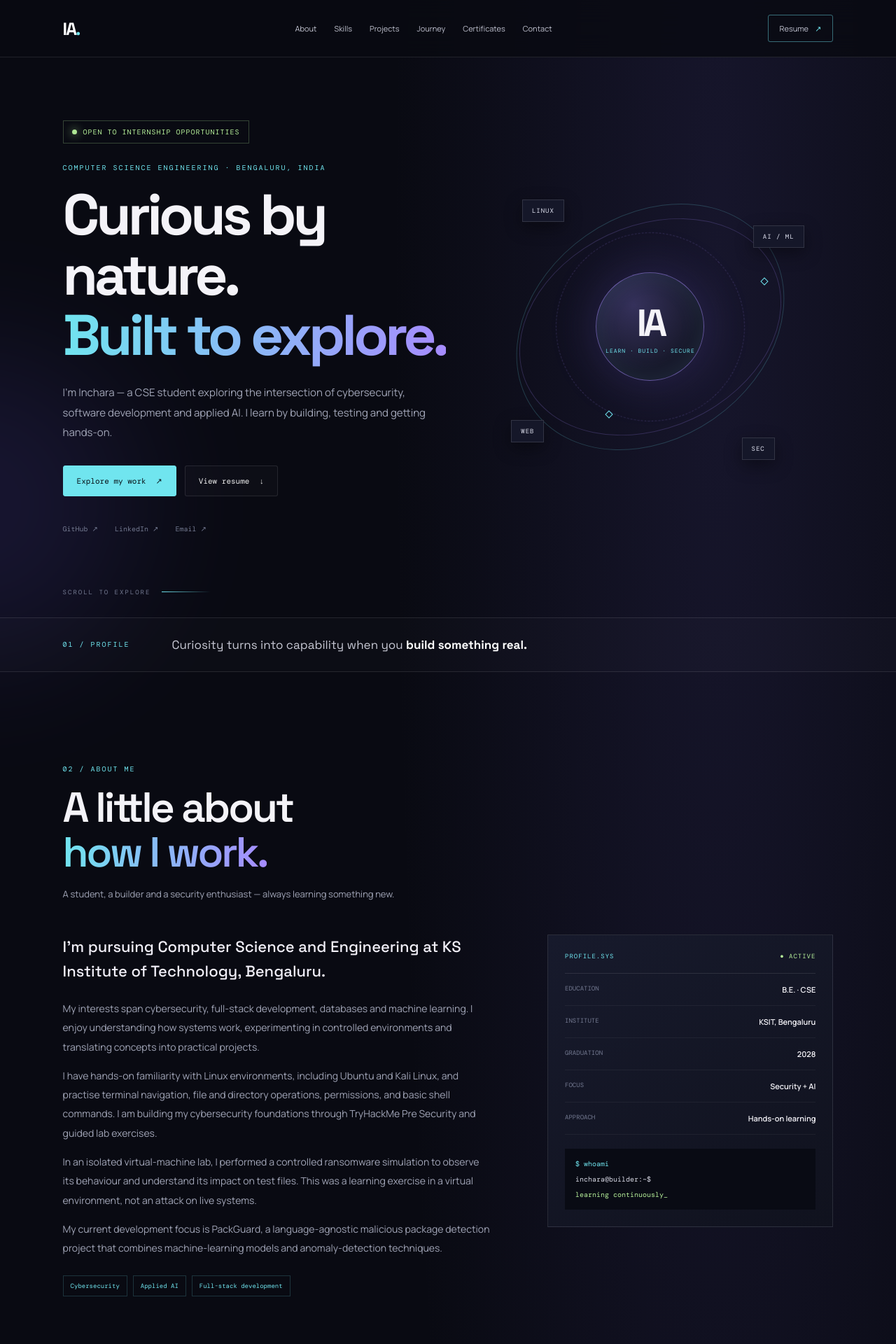
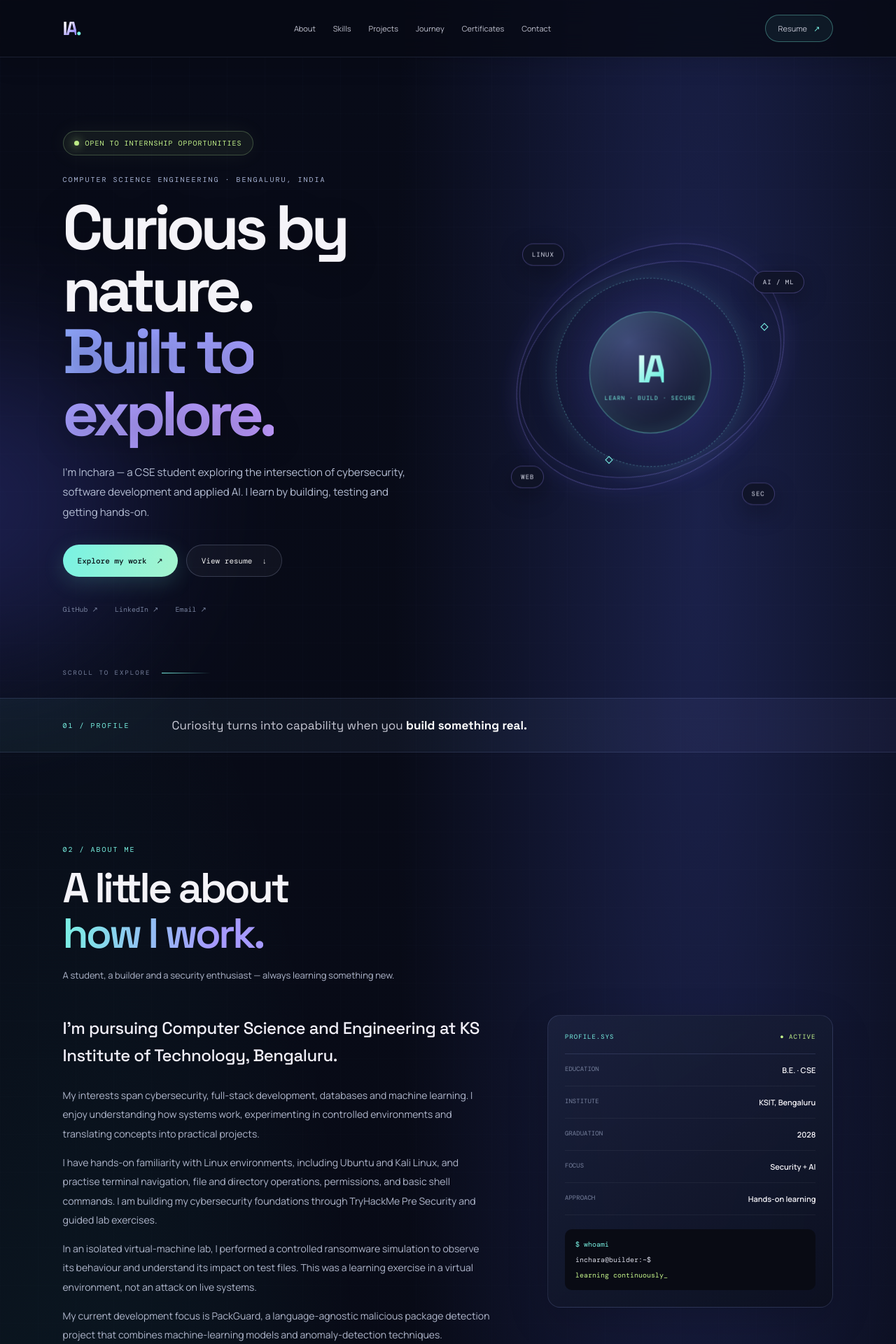
Before and after one commit to kiminchu5-seven/my-portfolio, a React (Vite) app: page / in a window 1280 px wide. Shown: the top 1920 px of the page at 70% size. Built offline with nearby package versions, Linux system fonts and the light colour scheme.

Commit message:
Redesign portfolio with animated premium cyber aesthetic

```diff
--- a/src/App.css
+++ b/src/App.css
@@ -24,3 +24,102 @@
 .certificate-preview:hover img{transform:scale(1.035)}
 .certificate-preview span{position:absolute;right:12px;bottom:12px;padding:8px 10px;background:#090a12e8;border:1px solid #70e5ef65;color:var(--cyan);font:8px var(--mono);letter-spacing:1px}
 @media(max-width:650px){.certificate-preview{height:165px}}
+
+
+/* 2026 visual refresh: luminous, editorial cyber portfolio */
+:root{
+  --bg:#070914;--panel:#101426;--panel2:#171d35;--line:rgba(165,183,255,.15);
+  --muted:#b0b7cc;--soft:#77819d;--cyan:#79f2e3;--violet:#9b8cff;--lime:#c5f58b;
+}
+body{background:#070914}
+.site-shell{
+  background:
+    radial-gradient(ellipse at 78% 9%,rgba(92,111,255,.22),transparent 31%),
+    radial-gradient(ellipse at 8% 35%,rgba(54,225,205,.09),transparent 28%),
+    linear-gradient(180deg,#080b18 0%,#080a14 55%,#0b0c19 100%);
+}
+.site-shell:before{
+  content:"";position:absolute;inset:0;z-index:-1;pointer-events:none;opacity:.19;
+  background-image:linear-gradient(rgba(148,164,226,.10) 1px,transparent 1px),linear-gradient(90deg,rgba(148,164,226,.10) 1px,transparent 1px);
+  background-size:54px 54px;mask-image:linear-gradient(to bottom,black,transparent 70%);
+}
+.ambient{opacity:.24;filter:blur(115px)}
+.ambient-one{background:#5d62ff}
+.ambient-two{background:#20ddc4}
+.topbar{background:rgba(7,9,20,.78);border-bottom-color:rgba(165,183,255,.13);box-shadow:0 8px 35px #0002}
+.brand{font-size:27px;letter-spacing:-2.5px}
+.brand span{background:linear-gradient(135deg,#fff 25%,#9b8cff 75%);-webkit-background-clip:text;background-clip:text;color:transparent}
+.nav-links a{position:relative}
+.nav-links a:after{content:"";position:absolute;left:0;right:100%;bottom:-8px;height:1px;background:var(--cyan);transition:right .25s}
+.nav-links a:hover:after{right:0}
+.nav-resume{border-radius:999px;padding:11px 18px;background:rgba(121,242,227,.06);border-color:rgba(121,242,227,.35)}
+.hero{min-height:730px;padding-top:105px}
+.hero-copy{position:relative;z-index:2}
+.availability{border-radius:999px;background:rgba(197,245,139,.06);box-shadow:0 0 30px rgba(197,245,139,.06);padding:10px 15px}
+.hero-overline{color:#a8b4d5}
+.hero h1{font-size:clamp(58px,7vw,94px);line-height:.99;letter-spacing:-6px;text-shadow:0 10px 45px rgba(0,0,0,.3)}
+.hero h1 em{background:linear-gradient(100deg,#79f2e3 0%,#91a2ff 48%,#c09aff 100%);background-size:180% auto;animation:gradientFlow 7s ease-in-out infinite alternate;-webkit-background-clip:text;background-clip:text}
+.hero-intro{font-size:15px;max-width:510px;color:#b6bfd5}
+.button{border-radius:999px;padding:15px 21px}
+.button-primary{background:linear-gradient(110deg,#79f2e3,#a5f4ce);border:0;box-shadow:0 8px 30px rgba(121,242,227,.17);font-weight:500}
+.button-primary:hover{box-shadow:0 12px 38px rgba(121,242,227,.28)}
+.button-ghost{border-radius:999px;background:rgba(255,255,255,.035);border-color:rgba(180,190,230,.22)}
+.hero-art{perspective:900px}
+.art-ring{border-color:rgba(155,140,255,.32);box-shadow:0 0 35px rgba(115,104,255,.08)}
+.ring-a{animation:orbitFloat 9s ease-in-out infinite}
+.ring-b{animation:orbitFloat 11s ease-in-out infinite reverse}
+.ring-c{border-color:rgba(121,242,227,.38);box-shadow:0 0 32px rgba(121,242,227,.12);animation:spin 28s linear infinite}
+.art-core{width:170px;height:170px;background:radial-gradient(circle at 32% 25%,#404b79,#171b36 68%);border:1px solid rgba(121,242,227,.5);box-shadow:0 0 90px rgba(115,104,255,.28),inset 0 0 35px rgba(121,242,227,.14);animation:corePulse 4s ease-in-out infinite}
+.art-core span{background:linear-gradient(140deg,#fff,#79f2e3 70%);-webkit-background-clip:text;background-clip:text;color:transparent}
+.art-node{border-radius:999px;background:rgba(16,20,38,.84);backdrop-filter:blur(12px);border-color:rgba(155,140,255,.32);box-shadow:0 10px 35px #0005}
+.node-1{animation:floatOne 6s ease-in-out infinite}.node-2{animation:floatTwo 7s ease-in-out infinite}.node-3{animation:floatTwo 6.5s ease-in-out infinite reverse}.node-4{animation:floatOne 7.5s ease-in-out infinite reverse}
+.intro-strip{background:linear-gradient(90deg,rgba(121,242,227,.055),rgba(155,140,255,.055));border-color:rgba(165,183,255,.14)}
+.section-title h2{letter-spacing:-3.5px}
+.section-title h2 em{background:linear-gradient(100deg,#79f2e3,#a69aff 75%);-webkit-background-clip:text;background-clip:text;color:transparent}
+.about-story .lead{font-size:24px;letter-spacing:-.5px}
+.profile-panel,.skill-card,.project-card,.event-card,.lab-panel,.certificate-card{
+  border-radius:18px;border-color:rgba(165,183,255,.15);box-shadow:0 18px 60px rgba(0,0,0,.16);
+}
+.profile-panel{background:linear-gradient(145deg,rgba(27,34,62,.88),rgba(12,16,31,.92));backdrop-filter:blur(12px)}
+.profile-terminal{border-radius:10px}
+.focus-tags span,.skill-chips span,.project-stack span,.lab-tools span{border-radius:999px;background:rgba(255,255,255,.025);border-color:rgba(165,183,255,.16)}
+.skill-card{background:linear-gradient(145deg,rgba(25,31,56,.78),rgba(12,15,29,.9));position:relative;overflow:hidden}
+.skill-card:before,.project-card:before{content:"";position:absolute;inset:0;pointer-events:none;opacity:0;transition:opacity .3s;background:radial-gradient(circle at 90% 0%,rgba(121,242,227,.12),transparent 45%)}
+.skill-card:hover,.project-card:hover{transform:translateY(-7px);border-color:rgba(121,242,227,.48);box-shadow:0 24px 55px rgba(0,0,0,.28),0 0 30px rgba(121,242,227,.06)}
+.skill-card:hover:before,.project-card:hover:before{opacity:1}
+.skill-card h3,.project-card h3,.event-content h3,.certificate-info h3{letter-spacing:-.6px}
+.project-card{position:relative;overflow:hidden;background:linear-gradient(145deg,rgba(25,31,56,.85),rgba(12,15,29,.94))}
+.project-card:first-child{background:linear-gradient(145deg,rgba(44,38,83,.78),rgba(13,17,34,.96));border-color:rgba(155,140,255,.4)}
+.project-card:first-child:after{content:"FEATURED BUILD";position:absolute;right:24px;top:62px;color:rgba(190,180,255,.45);font:8px var(--mono);letter-spacing:2px}
+.status-pill{border-radius:999px}
+.event-card{background:linear-gradient(120deg,rgba(22,28,51,.72),rgba(12,15,29,.72))}
+.lab-panel{background:linear-gradient(145deg,rgba(18,43,50,.85),rgba(13,17,34,.95))}
+.lab-callout{border-radius:0 12px 12px 0}
+.certificate-card{background:linear-gradient(145deg,#141a30,#0c1020)}
+.certificate-preview{height:210px;background:radial-gradient(ellipse at 50% 45%,#39416f,#151b33 65%,#0b1020);position:relative}
+.certificate-preview:before{content:"";position:absolute;inset:15px;border:1px solid rgba(121,242,227,.5);pointer-events:none}
+.certificate-preview:after{content:"CERTIFICATE OF ACHIEVEMENT";position:absolute;left:0;right:0;top:50%;transform:translateY(-50%);text-align:center;color:#e8efff;font:600 13px 'Space Grotesk';letter-spacing:2px;text-shadow:0 2px 18px #000}
+.certificate-preview img{visibility:hidden}
+.certificate-preview span{z-index:2;border-radius:999px}
+.certificate-info{padding:24px}
+.education-list article{border-color:rgba(165,183,255,.15)}
+.education-list article>b{font-size:12px}
+.contact-section{background:radial-gradient(ellipse at 50% 100%,rgba(107,91,220,.2),transparent 62%)}
+.contact-orbit{border-color:rgba(155,140,255,.24);box-shadow:0 0 90px rgba(155,140,255,.08);animation:spin 55s linear infinite}
+.contact-section h2 em{background:linear-gradient(100deg,#79f2e3,#a69aff);-webkit-background-clip:text;background-clip:text;color:transparent}
+.footer{border-color:rgba(165,183,255,.14)}
+@keyframes gradientFlow{from{background-position:0% center}to{background-position:100% center}}
+@keyframes corePulse{0%,100%{transform:scale(1);box-shadow:0 0 70px rgba(115,104,255,.2),inset 0 0 35px rgba(121,242,227,.12)}50%{transform:scale(1.045);box-shadow:0 0 105px rgba(115,104,255,.32),inset 0 0 45px rgba(121,242,227,.2)}}
+@keyframes orbitFloat{0%,100%{translate:0 0}50%{translate:0 -10px}}
+@keyframes floatOne{0%,100%{translate:0 0}50%{translate:0 -12px}}
+@keyframes floatTwo{0%,100%{translate:0 0}50%{translate:0 10px}}
+@media(max-width:900px){.hero{min-height:680px}.hero h1{font-size:clamp(54px,7vw,76px)}}
+@media(max-width:650px){
+  .hero{padding-top:70px}.hero h1{font-size:56px;letter-spacing:-4px}
+  .hero-art{margin-top:20px}.art-core{width:145px;height:145px}
+  .section-title h2{letter-spacing:-2.5px}
+  .project-card:first-child:after{top:58px;right:20px}
+}
+@media(prefers-reduced-motion:reduce){
+  .ring-a,.ring-b,.art-core,.node-1,.node-2,.node-3,.node-4,.contact-orbit,.hero h1 em{animation:none!important}
+}
```
